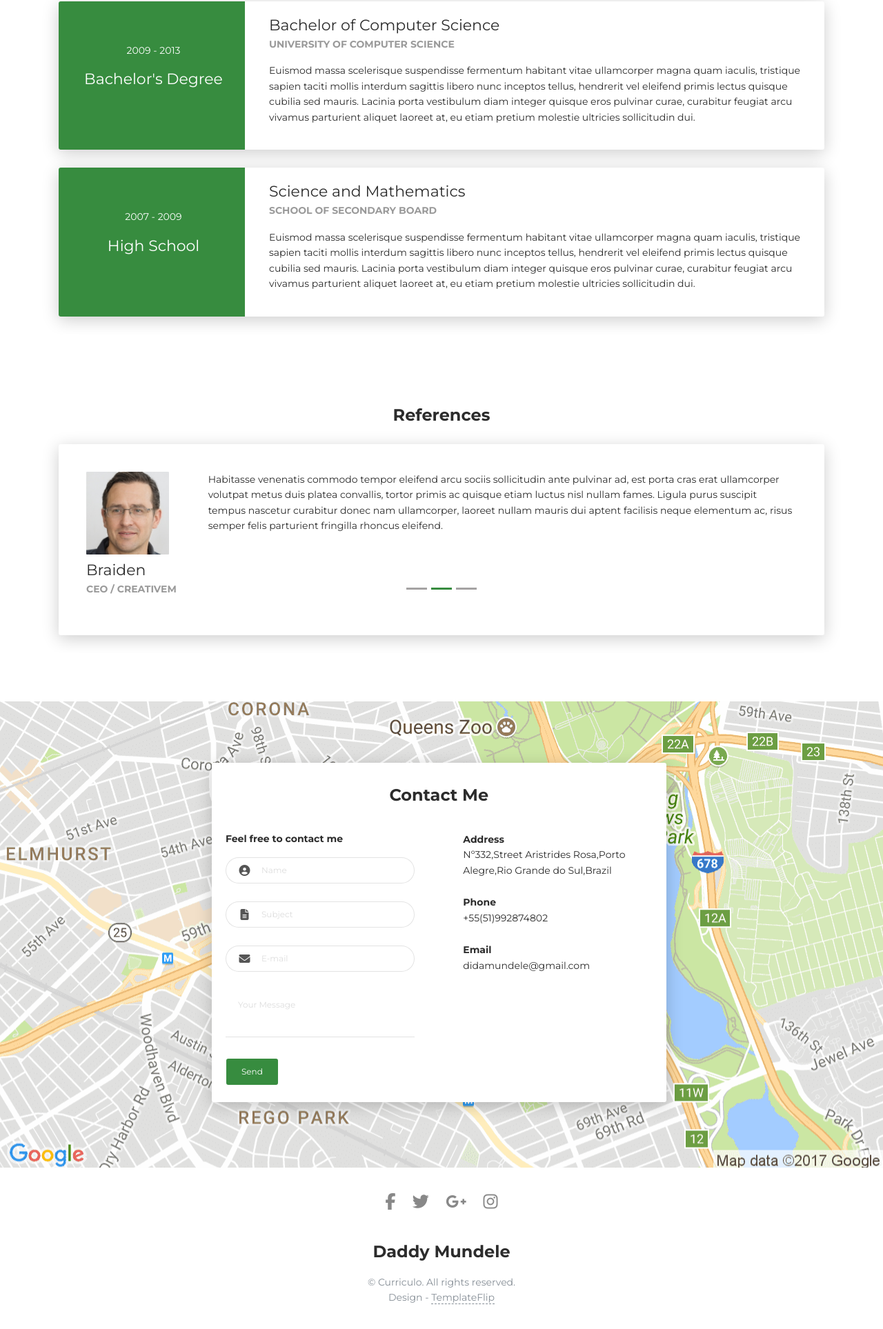
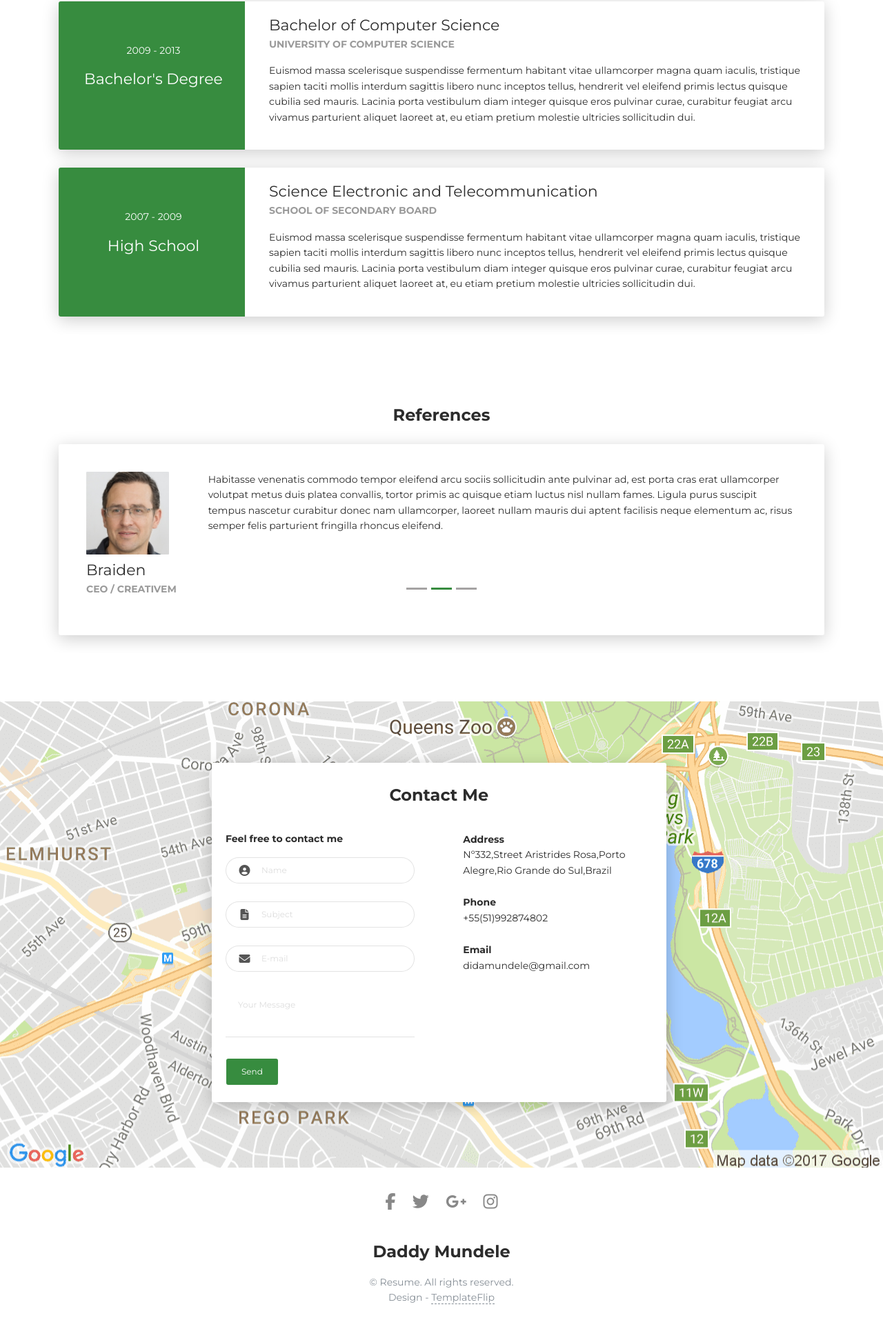
Before and after one commit to daddy-mundele/daddy-mundele.github.io, a plain HTML site: page index.html in a window 1280 px wide. Shown: the part 6087-8014 px from the top of the page at 69% size. Drawn offline with Linux system fonts and the light colour scheme.

Commit message:
:construction: Work in progress.

```diff
--- a/index.html
+++ b/index.html
@@ -392,7 +392,7 @@
         </div>
         <div class="col-md-9" data-aos="fade-left" data-aos-offset="50" data-aos-duration="500">
           <div class="card-body">
-            <div class="h5">Science and Mathematics</div>
+            <div class="h5">Science Electronic and Telecommunication</div>
             <p class="category">School of Secondary board</p>
             <p>Euismod massa scelerisque suspendisse fermentum habitant vitae ullamcorper magna quam iaculis, tristique sapien taciti mollis interdum sagittis libero nunc inceptos tellus, hendrerit vel eleifend primis lectus quisque cubilia sed mauris. Lacinia porta vestibulum diam integer quisque eros pulvinar curae, curabitur feugiat arcu vivamus parturient aliquet laoreet at, eu etiam pretium molestie ultricies sollicitudin dui.</p>
           </div>
@@ -522,7 +522,7 @@
       <div class="container text-center"><a class="cc-facebook btn btn-link" href="#"><i class="fa fa-facebook fa-2x " aria-hidden="true"></i></a><a class="cc-twitter btn btn-link " href="#"><i class="fa fa-twitter fa-2x " aria-hidden="true"></i></a><a class="cc-google-plus btn btn-link" href="#"><i class="fa fa-google-plus fa-2x" aria-hidden="true"></i></a><a class="cc-instagram btn btn-link" href="#"><i class="fa fa-instagram fa-2x " aria-hidden="true"></i></a></div>
       <div class="h4 title text-center">Daddy Mundele</div>
       <div class="text-center text-muted">
-        <p>&copy; Curriculo. All rights reserved.<br>Design - <a class="credit" href="https://templateflip.com" target="_blank">TemplateFlip</a></p>
+        <p>&copy; Resume. All rights reserved.<br>Design - <a class="credit" href="https://templateflip.com" target="_blank">TemplateFlip</a></p>
       </div>
     </footer>
     <script src="js/core/jquery.3.2.1.min.js?ver=1.1.0"></script>
```
